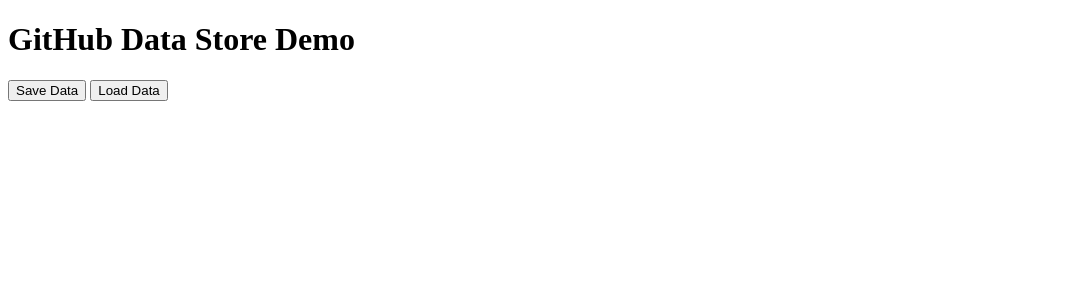
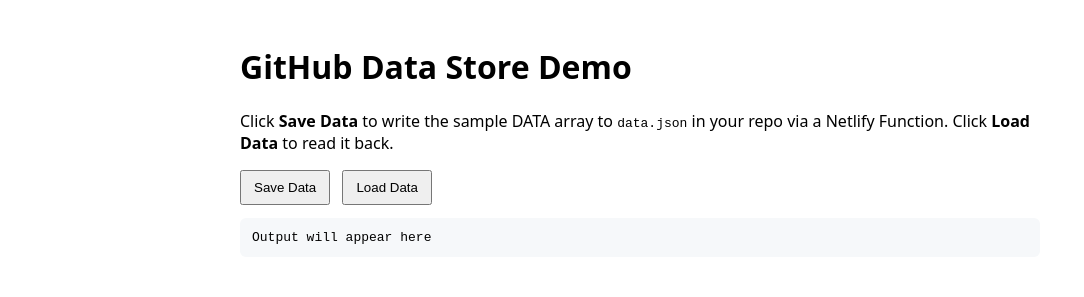
Before and after one commit to uselessaltuselessness-del/SmartLibSystem, a website: page index.html in a window 1280 px wide. Shown: the whole page, without its empty margins (0-1084 px from the left). Drawn offline with Linux system fonts and the light colour scheme.

Commit message:
Update index.html

```diff
--- a/index.html
+++ b/index.html
@@ -3,12 +3,19 @@
 <head>
   <meta charset="utf-8" />
   <title>GitHub Data Store Demo</title>
+  <style>
+    body { font-family: system-ui, Arial; padding: 24px; max-width: 800px; margin: auto; }
+    button { margin-right: 8px; padding: 8px 12px; }
+    pre { background:#f6f8fa; padding:12px; border-radius:6px; overflow:auto; }
+  </style>
 </head>
 <body>
   <h1>GitHub Data Store Demo</h1>
+  <p>Click <strong>Save Data</strong> to write the sample DATA array to <code>data.json</code> in your repo via a Netlify Function. Click <strong>Load Data</strong> to read it back.</p>
+
   <button id="saveBtn">Save Data</button>
   <button id="loadBtn">Load Data</button>
-  <pre id="output"></pre>
+  <pre id="output">Output will appear here</pre>
 
   <script src="script.js"></script>
 </body>
```
